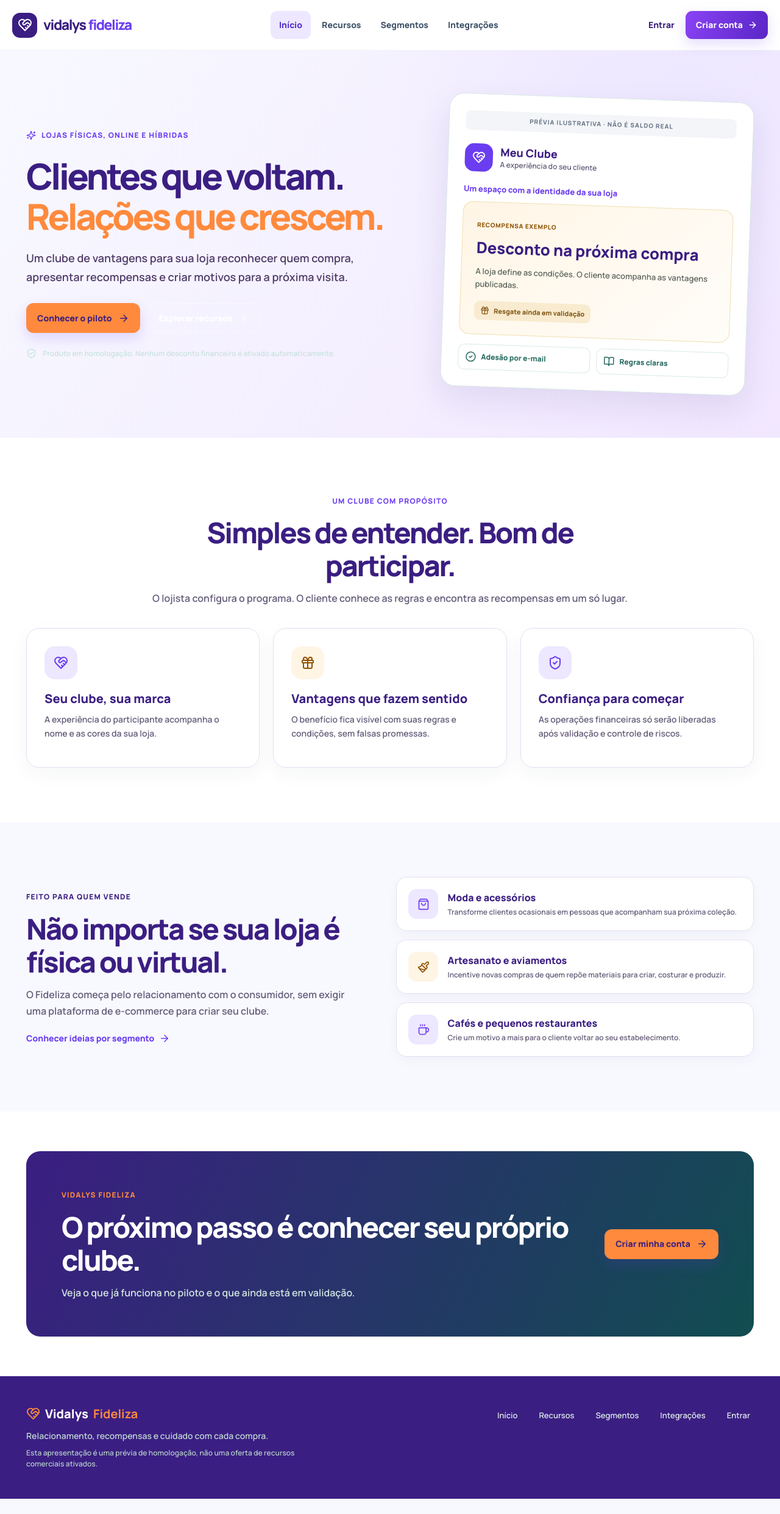
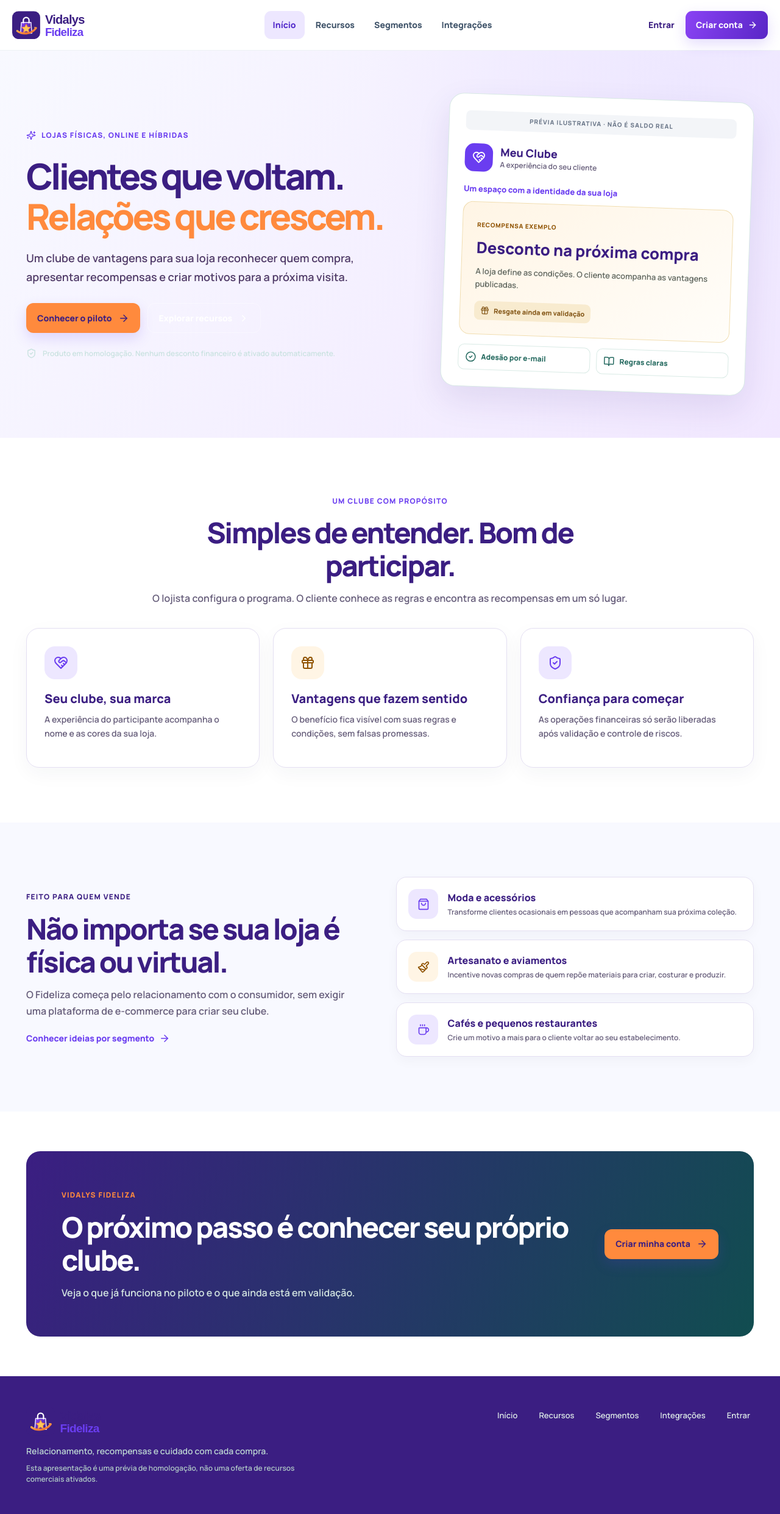
Before and after one commit to Brunohvg/vidalys-fideliza, a React (Vite) app in the folder frontend/: page / in a window 1280 px wide. Shown: the whole page at 61% size. Before the commit the page ends 2458 px from the top, so only its background shows below. Built offline with nearby package versions, Linux system fonts and the light colour scheme.

Commit message:
feat(brand): integrate approved loyalty logo and identity in frontend/src/MarketingSite.tsx

```diff
--- a/frontend/src/MarketingSite.tsx
+++ b/frontend/src/MarketingSite.tsx
@@ -72,8 +72,7 @@ export default function MarketingSite(){
     <header className="mk-header">
       <div className="mk-header-inner">
         <a className="mk-logo" href="/" aria-label="Vidalys Fideliza · início">
-          <span><HeartHandshake size={24}/></span>
-          <strong>vidalys<em>fideliza</em></strong>
+          <img src="/brand-logo.svg" alt="Vidalys Fideliza" width={175} height={51} />
         </a>
         <nav className="mk-nav" aria-label="Apresentação comercial">
           {nav.map(item=><a key={item.page} href={item.href}
@@ -192,7 +191,7 @@ export default function MarketingSite(){
       <p className="mk-disclaimer">Não anunciamos integração com ERPs, marketplaces ou CRMs sem contrato técnico e testes de ponta a ponta.</p>
     </main>}
     <footer className="mk-footer"><div className="mk-footer-inner">
-      <div><div className="mk-footer-brand"><HeartHandshake size={23}/> Vidalys <strong>Fideliza</strong></div>
+      <div><div className="mk-footer-brand"><img src="/brand-logo.svg" alt="Vidalys Fideliza" width={180} height={52}/></div>
         <p>Relacionamento, recompensas e cuidado com cada compra.</p>
         <small>Esta apresentação é uma prévia de homologação, não uma oferta de recursos comerciais ativados.</small>
       </div>
```
